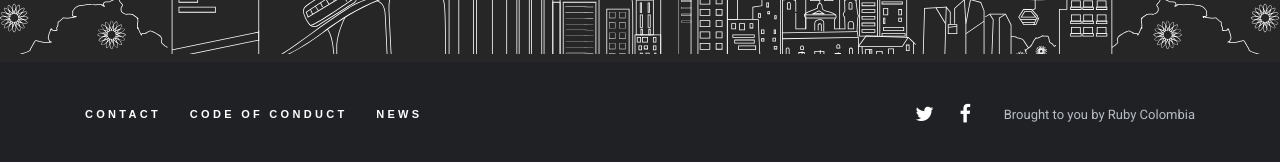
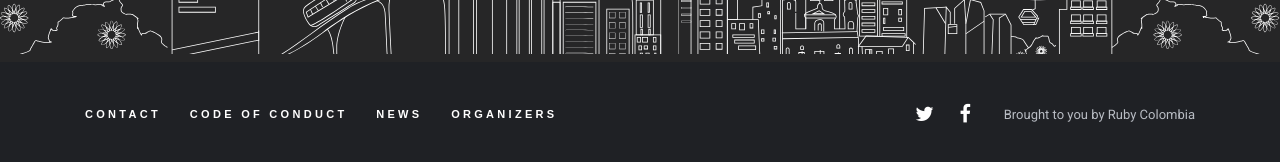
Before and after one commit to RubyConfCo/2016-rubyconfco.github.io, a Jekyll site: the page built from index.html, in a window 1280 px wide and 900 px high, scrolled down 5165 px. Shown: the part 728-890 px from the top of the window. Built offline with Jekyll 4.4.1, drawn with Linux system fonts in a browser that asks for light colours; some web fonts are replaced; a script that is not in the unit is left out.

Commit message:
Add link to about page in the footer

```diff
--- a/_includes/footer.html
+++ b/_includes/footer.html
@@ -11,6 +11,7 @@
             <li class="footer-nav-item"><a href="mailto:organizers@rubyconf.co">Contact</a></li>
             <li class="footer-nav-item"><a href="/code-of-conduct.html">Code of Conduct</a></li>
             <li class="footer-nav-item"><a href="/blog/">News</a></li>
+            <li class="footer-nav-item"><a href="/about/">Organizers</a></li>
           </ul>
         </div>
 
```
